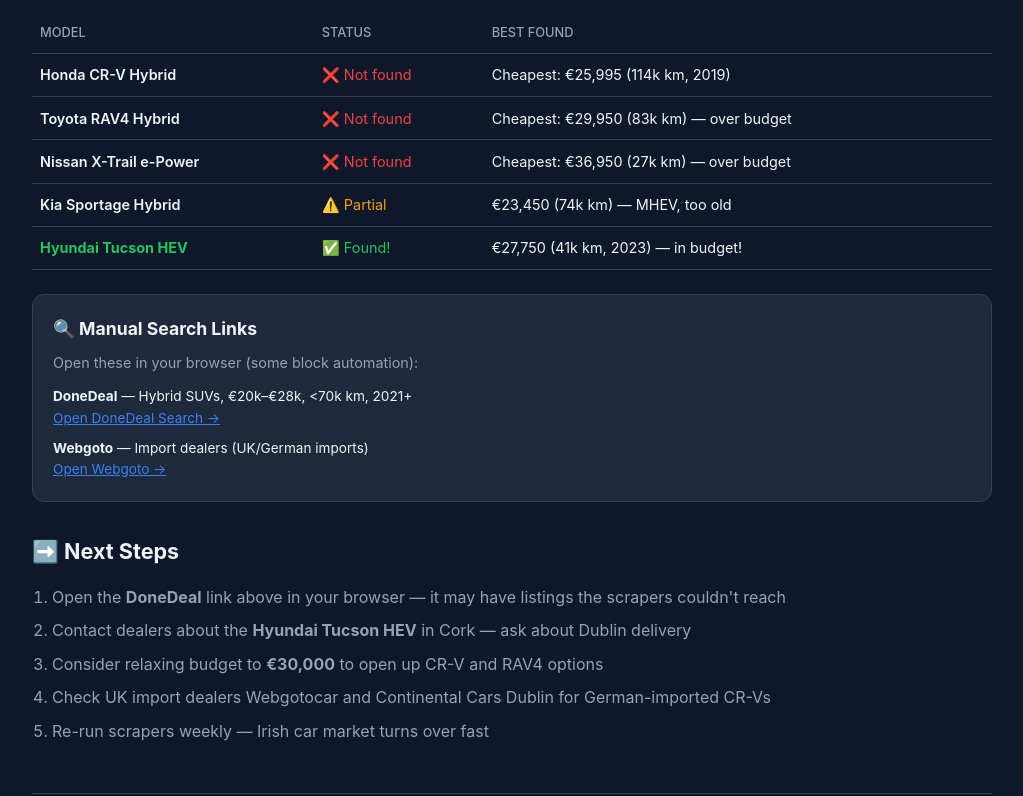
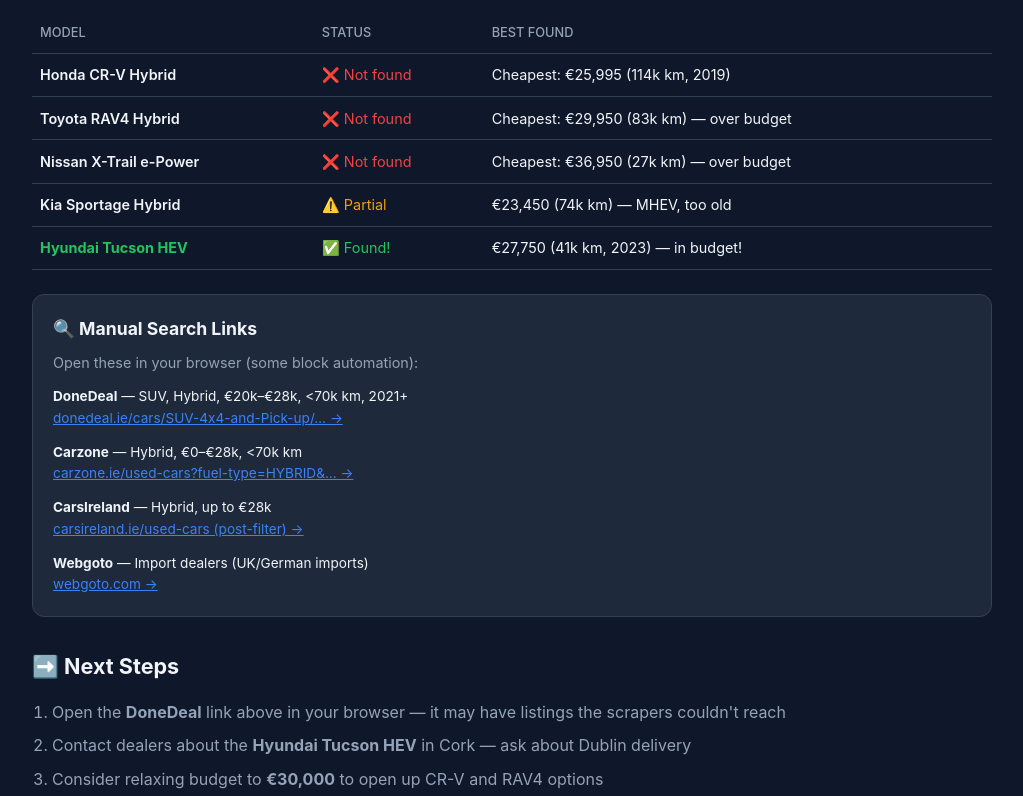
Before and after one commit to PrashanthHRao/car-finder, a website: page index.html in a window 1280 px wide. Shown: the part 902-1698 px from the top of the page, without its empty margins (128-1151 px from the left). Drawn offline with Linux system fonts and the light colour scheme.

Commit message:
Fix links to exact listing overviews

```diff
--- a/index.html
+++ b/index.html
@@ -139,7 +139,7 @@
       <span>🎨 <strong>Grey</strong></span>
       <span>💰 <strong>€518/mo</strong> (HP est.)</span>
     </div>
-    <div class="card-link">🔗 <a href="https://www.carsireland.ie/used-cars/hyundai/tucson" target="_blank">carsireland.ie/used-cars/hyundai/tucson</a></div>
+    <div class="card-link">🔗 <a href="https://www.carsireland.ie/4441671?journey=Search" target="_blank">carsireland.ie/4441671</a></div>
     <div class="card-note">⚠️ Only solid match found across all Irish car sites within criteria. Delivered to Cork — inquire about Dublin delivery.</div>
   </div>
 
@@ -176,14 +176,22 @@
   <div class="card" style="margin-top:1.5rem;">
     <h2 style="margin-bottom:.5rem;font-size:1.1rem;">🔍 Manual Search Links</h2>
     <p style="color:var(--muted);font-size:.9rem;margin-bottom:.75rem;">Open these in your browser (some block automation):</p>
-    <div style="font-size:.85rem;">
-      <div style="margin-bottom:.5rem;">
-        <strong>DoneDeal</strong> — Hybrid SUVs, €20k–€28k, &lt;70k km, 2021+<br>
-        <a href="https://www.donedeal.ie/cars/SUV-4x4-and-Pick-up/?mileageTo=70000&fuel=Hybrid&priceFrom=20000&priceTo=28000&registeredAfter=2021&sort=Price%20-%20low%20to%20high" target="_blank" style="color:var(--primary);">Open DoneDeal Search →</a>
+    <div style="font-size:.85rem; display:flex; flex-direction:column; gap:.75rem;">
+      <div>
+        <strong>DoneDeal</strong> — SUV, Hybrid, €20k–€28k, &lt;70k km, 2021+<br>
+        <a href="https://www.donedeal.ie/cars/SUV-4x4-and-Pick-up/?mileageTo=70000&fuel=Hybrid&priceFrom=20000&priceTo=28000&registeredAfter=2021&sort=Price%20-%20low%20to%20high" target="_blank" style="color:var(--primary);">donedeal.ie/cars/SUV-4x4-and-Pick-up/… →</a>
+      </div>
+      <div>
+        <strong>Carzone</strong> — Hybrid, €0–€28k, &lt;70k km<br>
+        <a href="https://www.carzone.ie/used-cars?sort=price&fuel-type=HYBRID&transmission=AUTOMATIC&price=0-28000&mileage=0-70000" target="_blank" style="color:var(--primary);">carzone.ie/used-cars?fuel-type=HYBRID&… →</a>
+      </div>
+      <div>
+        <strong>CarsIreland</strong> — Hybrid, up to €28k<br>
+        <a href="https://www.carsireland.ie/used-cars?" target="_blank" style="color:var(--primary);">carsireland.ie/used-cars (post-filter) →</a>
       </div>
       <div>
         <strong>Webgoto</strong> — Import dealers (UK/German imports)<br>
-        <a href="https://www.webgoto.com/en/car-search?query=honda+cr-v+hybrid&price-max=28000" target="_blank" style="color:var(--primary);">Open Webgoto →</a>
+        <a href="https://www.webgoto.com/en/car-search?query=honda+cr-v+hybrid&price-max=28000" target="_blank" style="color:var(--primary);">webgoto.com →</a>
       </div>
     </div>
   </div>
```
